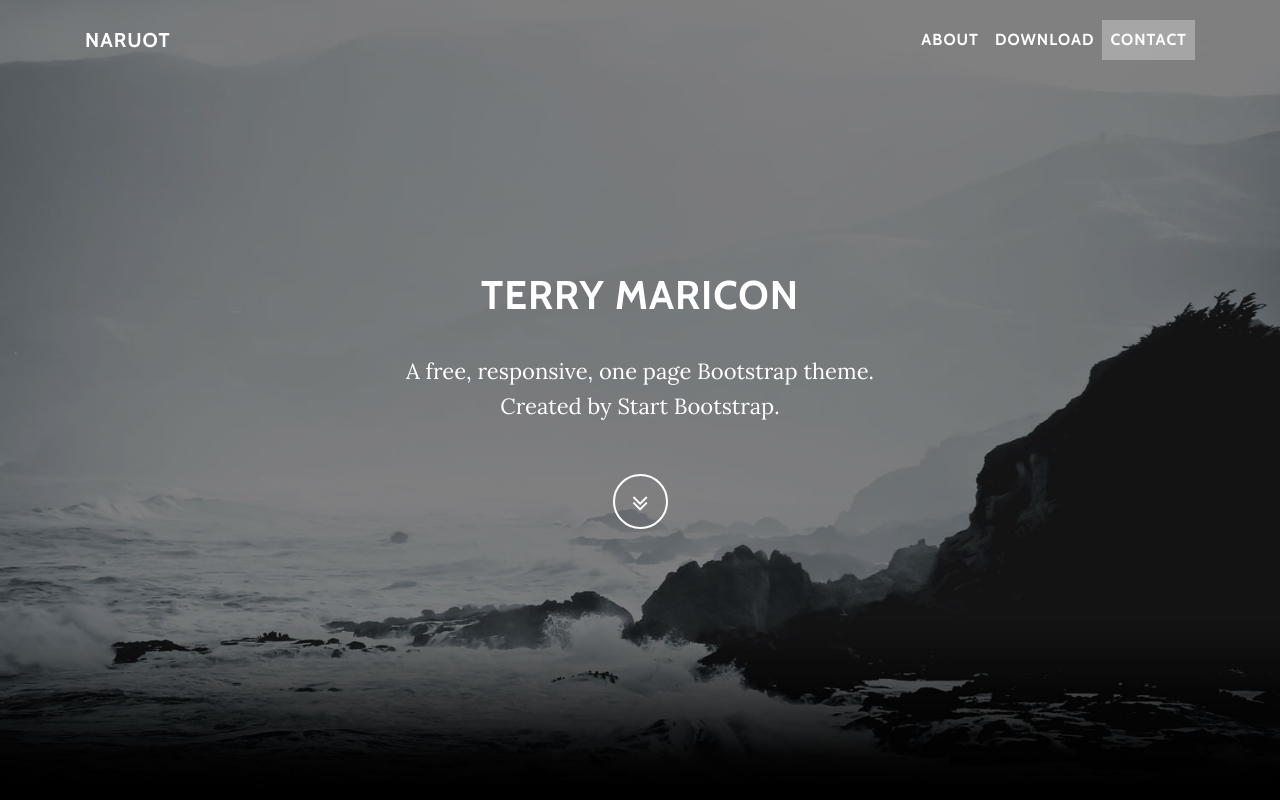
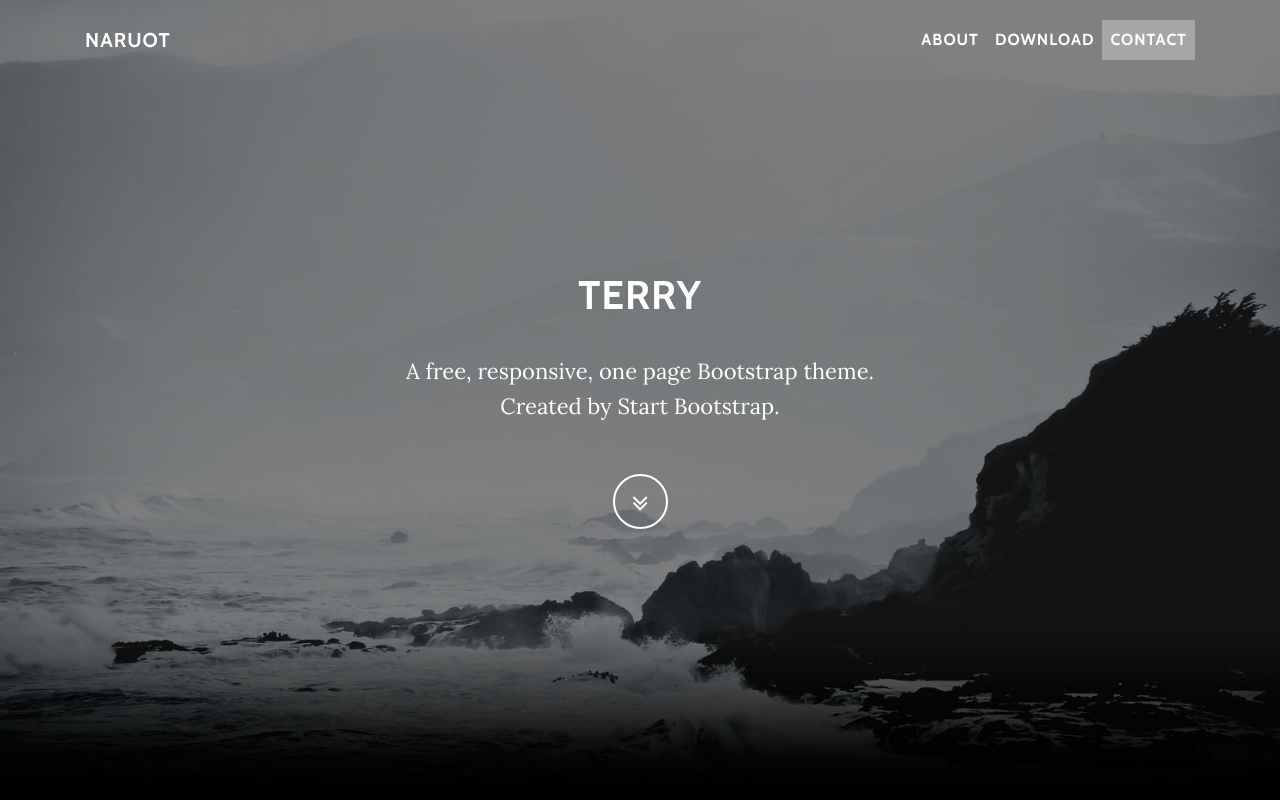
Before and after one commit to archerxd234/Trabajo, a plain HTML site: page index.html in a window 1280 px wide. Shown: the top 800 px of the page. Drawn offline with nearby package versions, Linux system fonts and the light colour scheme; some packages are replaced by stand-ins of ours.

Commit message:
Update index.html

```diff
--- a/index.html
+++ b/index.html
@@ -55,7 +55,7 @@
         <div class="container">
           <div class="row">
             <div class="col-lg-8 mx-auto">
-              <h1 class="Terry">Terry Maricon</h1>
+              <h1 class="Terry">Terry</h1>
               <p class="intro-text">A free, responsive, one page Bootstrap theme.
                 <br>Created by Start Bootstrap.</p>
               <a href="#about" class="btn btn-circle js-scroll-trigger">
```
